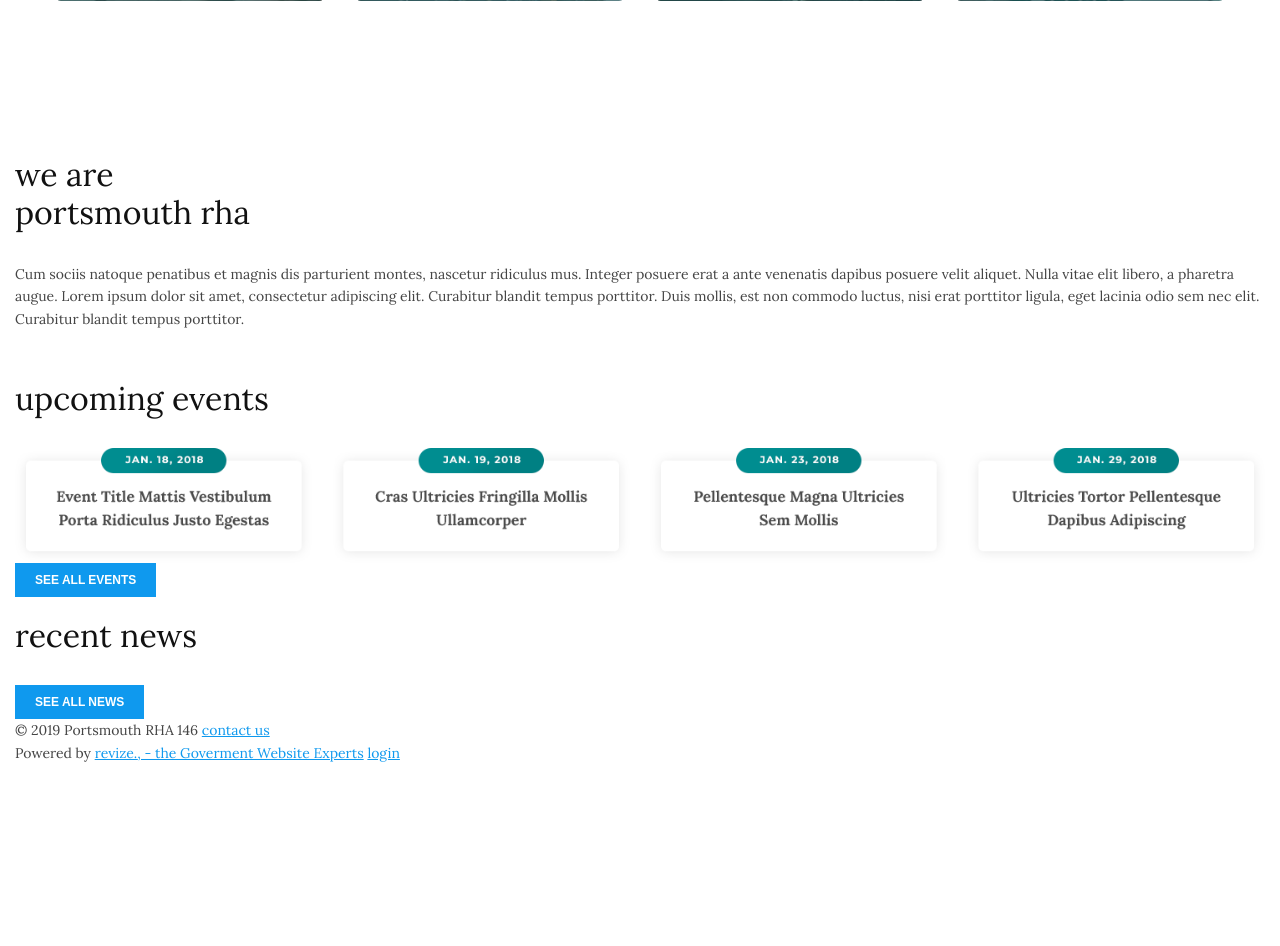
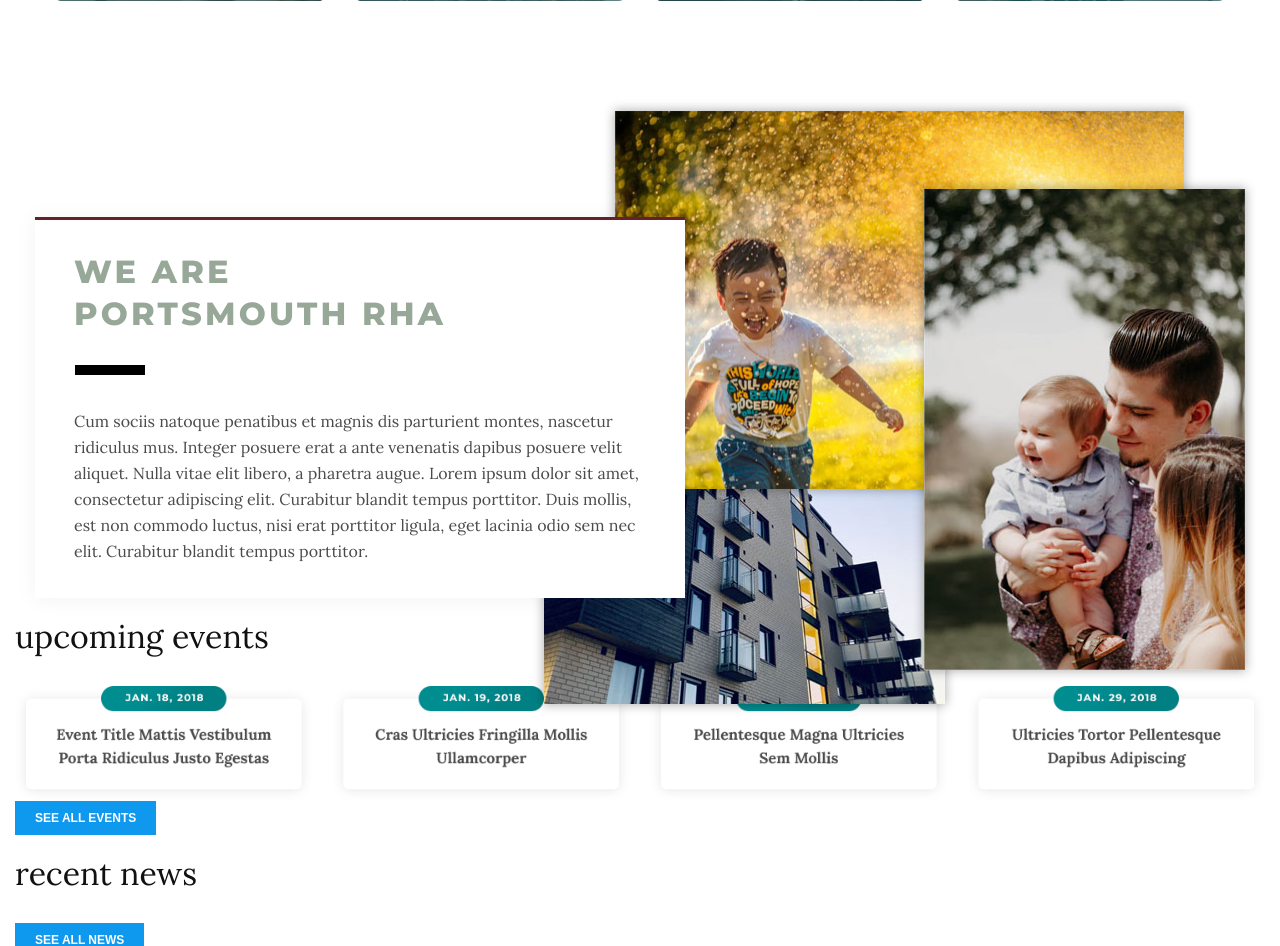
Before and after one commit to Chrisyango/Portsmouth-RHA-VA, a PHP site: page / in a window 1280 px wide; the page is wider, and only the part inside the window is pictured. Shown: the part 803-1749 px from the top of that part. Before the commit the page ends 1565 px from the top of that part, so only its background shows below. Run offline with PHP 8.4, Linux system fonts and the light colour scheme; some libraries are stand-ins or nearby versions.

Commit message:
finished we-are

```diff
--- a/_assets_/css/layout.css
+++ b/_assets_/css/layout.css
@@ -221,12 +221,14 @@ nav ul {margin: 0; padding: 0; font-size: 0;}
 #search input {padding: 10px 65px 10px 15px;}
 #search button {position: absolute; right: 0; top: 0; padding: 0; background-color: #6b222c; width: 50px; height: 34px;}
 
+
 /*--------------- #slider ---------------*/
 #slider {position: relative; height: 650px;}
 #slider .whitespace {z-index: 50; height: 75px;}
 #slider .container {position: absolute; top: 50%; left:115px; transform: translateY(-71%); z-index: 50;}
 #slider h1 {color: #fff; font-family: 'Montserrat'; font-weight: 800; font-size: 60px; line-height: 68px; letter-spacing: 0.2em; text-transform: uppercase; margin: 0; width: 670px;}
 #slider h1 span {color: #98a898; font-weight: 300; font-size: 28px; line-height: 45px; letter-spacing: 0.3em; display: block;}
+
 
 /*--------------- #quick-links ---------------*/
 #quick-links {position: relative; z-index: 51; top: -135px;}
@@ -235,6 +237,21 @@ a.quick-link {position: relative; display: block; font-family: 'Montserrat'; fon
 .quick-link-overlay {position: absolute; top: 0; left: 0; width: 100%; height: 100%; background-color: #245759; opacity: 0.7; border-radius: 6px;}
 a.quick-link span {position: absolute; top: 50%; left: 50%; transform: translate(-50%, 45%); z-index: 1;display: inline-block; padding: 0 30px; }
 .quick-link-img {position: relative; display: block; z-index: 1; width: 60px; height: 48px; margin: 0 auto 18px;}
+
+
+/*--------------- #we-are ---------------*/
+#we-are .container {position: relative; width: 1240px;}
+#we-are {margin-top: 81px;}
+#we-are-info {position: relative; border-top: 3px solid #67202b; width: 53.7%; padding: 11px 39px 34px; box-shadow: 0px 1px 21px 0px rgba(0, 0, 0, 0.05); background-color: #fff; z-index: 10;}
+#we-are-info h2 {position: relative; font-family: 'Montserrat'; font-size: 32px; line-height: 42px; letter-spacing: 0.1em; font-weight: 800; text-transform: uppercase; color: #98a898; margin-bottom: 73px;}
+#we-are-info h2:after {content: ''; position: absolute; bottom: -40px; left: 1px; width: 70px; height: 10px; background-color: black;}
+#we-are-info p {font-size: 16px; line-height: 26px; color:#4b4b4b; margin: 0;}
+
+#we-are .img-container {position: absolute; top: 0; right: 0; width: 53.5%;}
+#we-are .img-container div {position: absolute; box-shadow: 0 0 10px 1px rgba(0,0,0,.3);}
+#we-are .img-container div:nth-child(1) {width: 85.7%; padding-bottom: 57%; top: -106px; right: 76px;z-index: 2}
+#we-are .img-container div:nth-child(2) {width: 48.4%; padding-bottom: 72.5%; top: -28px; right: 15px;z-index: 3}
+#we-are .img-container div:nth-child(3) {width: 60.4%; padding-bottom: 32.4%; top: 272px; right: 315px;z-index:1}
 
 
 /* -----------------------------------------
```
